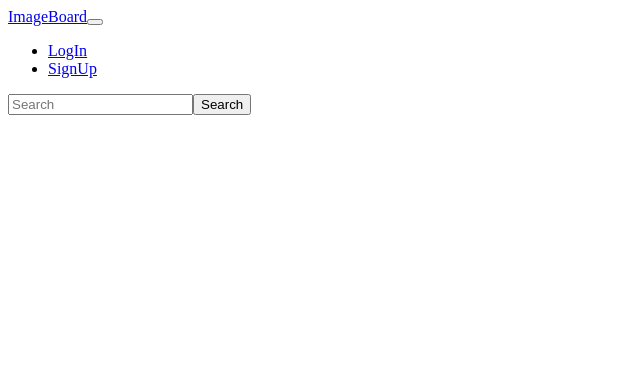
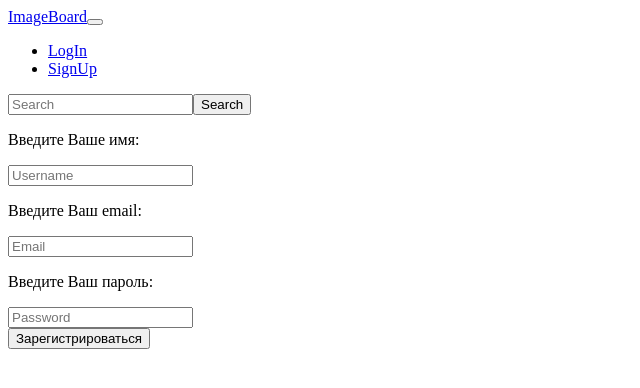
Before and after one commit to Vezavange/react-ssr-hydration-practice-imageboard, a React app: page /signup in a window 1280 px wide. Before the commit this address had no page. Shown: the top 388 px of the page, without its empty margins (0-640 px from the left). Built offline with nearby package versions, Linux system fonts and the light colour scheme; the HTML template or start-up script is replaced by a standard one.

Commit message:
commitN1

```diff
--- a/package.json
+++ b/package.json
@@ -22,7 +22,9 @@
     "eslint": "^8.56.0",
     "eslint-plugin-react": "^7.33.2",
     "morgan": "^1.10.0",
+    "sequelize": "^6.35.2",
     "sequelize-cli": "^6.6.2",
+    "sli": "^0.0.0",
     "style-loader": "^3.3.3",
     "webpack": "^5.89.0",
     "webpack-cli": "^5.1.4"
@@ -39,7 +41,6 @@
     "react": "^18.2.0",
     "react-dom": "^18.2.0",
     "react-router-dom": "^6.21.0",
-    "sequelize": "^6.35.2",
     "session-file-store": "^1.5.0"
   }
 }
--- a/src/components/App.jsx
+++ b/src/components/App.jsx
@@ -1,7 +1,10 @@
 import React from 'react'
 import { Routes, Route } from 'react-router-dom';
+
 import Navbar from './Navbar';
 import MainPage from './MainPage/MainPage';
+import SignUpPage from './AuthPages/SignUpPage';
+import LoginPage from './AuthPages/LoginPage';
 
 export default function App({user}) {
   return (
@@ -9,6 +12,8 @@ export default function App({user}) {
       <Navbar />
       <Routes>
         <Route path="/" element={<MainPage />} />
+        <Route path="/signup" element={<SignUpPage />} />
+        <Route path="/login" element={<LoginPage />} />
       </Routes>
     </div>
   );
--- /dev/null
+++ b/src/components/AuthPages/LoginPage.jsx
@@ -0,0 +1,50 @@
+import axios from "axios";
+import React from "react";
+
+export default function LoginPage() {
+  const submitHandler = async (e) => {
+    e.preventDefault();
+    const response = await axios.post(
+      "/auth/login",
+      Object.fromEntries(new FormData(e.target))
+    );
+
+    if (response.status === 200) {
+      window.location = "/books";
+    }
+  };
+
+  return (
+    <div className="mb-3">
+      <div className="form-container d-flex min-vh-100 justify-content-center align-items-center">
+        <form onSubmit={submitHandler}>
+          <div className="form-group">
+            <label htmlFor="exampleEmail">
+              <p className="text-label">Введите Ваш email:</p>
+              <input
+                name="email"
+                type="email"
+                className="form-control"
+                placeholder="Email"
+              />
+            </label>
+          </div>
+          <div className="form-group">
+            <label htmlFor="examplePassword">
+              <p className="text-label"> Введите Ваш пароль:</p>
+              <input
+                name="password"
+                type="password"
+                className="form-control"
+                placeholder="Password"
+              />
+            </label>
+          </div>
+          <button type="submit" className="btn btn-outline-dark">
+            Войти
+          </button>
+        </form>
+      </div>
+    </div>
+  );
+}
--- /dev/null
+++ b/src/components/AuthPages/SignUpPage.jsx
@@ -0,0 +1,61 @@
+import axios from "axios";
+import React from "react";
+
+export default function LoginPage() {
+  const submitHandler = async (e) => {
+    e.preventDefault();
+    const response = await axios.post(
+      "/auth/signup",
+      Object.fromEntries(new FormData(e.target))
+    );
+
+    if (response.status === 200) {
+      window.location = "/";
+    }
+  };
+
+  return (
+    <div className="card-login">
+      <div className="container d-flex min-vh-100 justify-content-center align-items-center">
+        <form onSubmit={submitHandler}>
+          <div className="form-group justify-content-center align-items-center">
+            <label htmlFor="exampleUsername">
+              <p className="text-label">Введите Ваше имя:</p>
+              <input
+                name="username"
+                type="text"
+                className="form-control"
+                placeholder="Username"
+              />
+            </label>
+          </div>
+          <div className="form-group">
+            <label htmlFor="exampleEmail">
+              <p className="text-label">Введите Ваш email:</p>
+              <input
+                name="email"
+                type="email"
+                className="form-control"
+                placeholder="Email"
+              />
+            </label>
+          </div>
+          <div className="form-group">
+            <label htmlFor="examplePassword">
+              <p className="text-label"> Введите Ваш пароль:</p>
+              <input
+                name="password"
+                type="password"
+                className="form-control"
+                placeholder="Password"
+              />
+            </label>
+          </div>
+          <button type="submit" className="btn btn-outline-dark">
+            Зарегистрироваться
+          </button>
+        </form>
+      </div>
+    </div>
+  );
+}
--- a/src/components/Navbar.jsx
+++ b/src/components/Navbar.jsx
@@ -24,10 +24,10 @@ export default function NavBar({user}) {
     <>
     <ul className="navbar-nav me-auto mb-2 mb-lg-0">
       <li className="nav-item">
-        <a className="nav-link" href="#">LogIn</a>
+        <a className="nav-link" href="/login">LogIn</a>
       </li>
       <li className="nav-item">
-        <a className="nav-link" href="#">SignUp</a>
+        <a className="nav-link" href="/signup">SignUp</a>
       </li>
     </ul>
     </>}
--- a/src/server.js
+++ b/src/server.js
@@ -5,6 +5,7 @@ import store from 'session-file-store';
 import path from 'path';
 import indexRouter from './routes/indexRouter';
 import apiRouter from './routes/apiRouter';
+import authRouter from './routes/authRouter';
 import jsxRender from './utils/jsxRender';
 
 require('dotenv').config();
@@ -19,7 +20,7 @@ app.set('views', path.join(__dirname, 'components'));
 app.use('/images', express.static(path.join(__dirname, 'public/images')));
 
 const sessionConfig = {
-  name: 'user_sid', // Имя куки для хранения id сессии. По умолчанию - connect.sid
+  name: 'user_sid',
   secret: process.env.SESSION_SECRET ?? 'test', // Секретное слово для шифрования, может быть любым
   resave: true, // Пересохранять ли куку при каждом запросе
   store: new FileStore(),
@@ -44,5 +45,6 @@ app.use((req, res, next) => {
 
 app.use('/', indexRouter);
 app.use('/api', apiRouter);
+app.use('/auth', authRouter);
 
 app.listen(PORT, () => console.log(`App has started on port ${PORT}`));
```
Also changed, not shown: db/migrations/20231218220811-create-user.js (added, +34 -0 lines), db/models/user.js (added, +25 -0 lines), src/routes/authRouter.js (added, +55 -0 lines), src/routes/indexRouter.js (+22 -2 lines), 1 other file (tests, documents, lock files or other folders).
